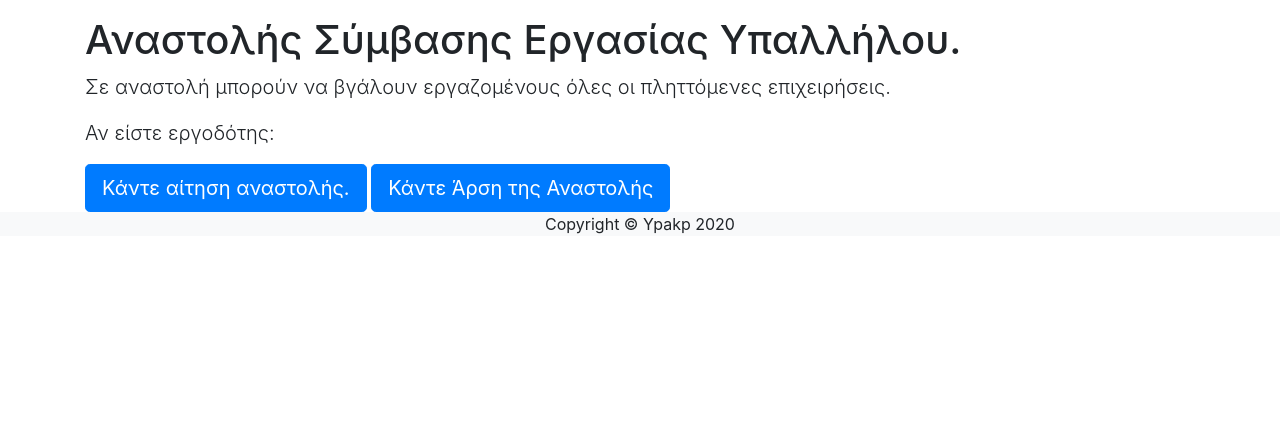
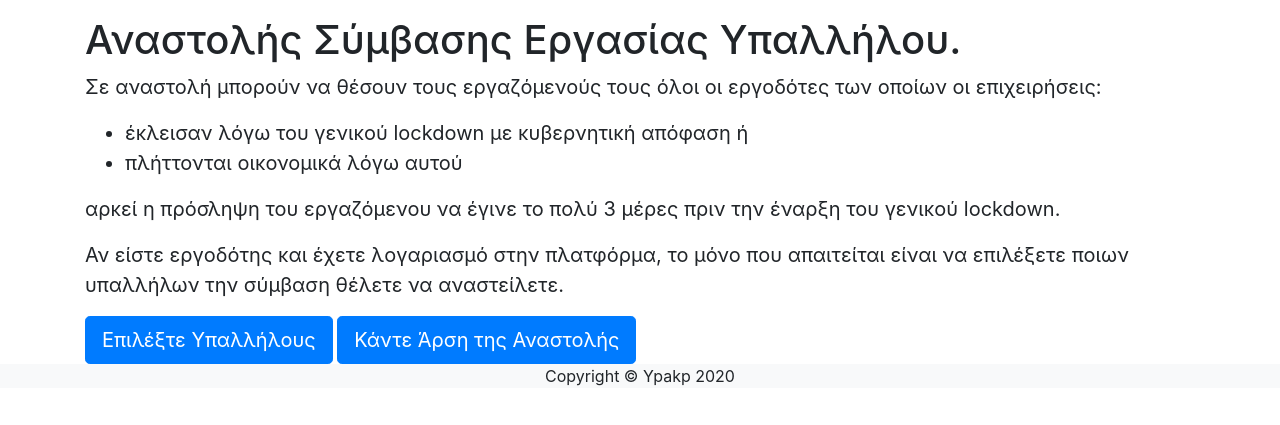
Before and after one commit to ks46/Human-Computer-Interaction, a PHP site: page /anastoli-info.php in a window 1280 px wide. Shown: the part 128-553 px from the top of the page. Run offline with PHP 8.4, Linux system fonts and the light colour scheme.

Commit message:
Added whatever info I could find for suspension of someone's work status.
Fixed name of buttons directing to special work status interface and special work status annulment interface.

```diff
--- a/startbootstrap-modern-business-gh-pages/covid19/anastoli-info.php
+++ b/startbootstrap-modern-business-gh-pages/covid19/anastoli-info.php
@@ -25,9 +25,18 @@ require_once "../top.php";
 
     <h1>Αναστολής Σύμβασης Εργασίας Υπαλλήλου.</h1>
     <section>
-      <p class="lead">Σε αναστολή μπορούν να βγάλουν εργαζομένους όλες οι πληττόμενες επιχειρήσεις.</p>
-      <p class="lead">Αν είστε εργοδότης:</p>
-      <a class="btn btn-primary btn-lg" href="aitiseis-intermediate.php" role="button">Κάντε αίτηση αναστολής.</a>
+      <div style="font-size: 20px;">
+      <p >Σε αναστολή μπορούν να θέσουν τους εργαζόμενούς τους όλοι οι εργοδότες των οποίων οι επιχειρήσεις:</p>
+        <ul>
+          <li>έκλεισαν λόγω του γενικού lockdown με κυβερνητική απόφαση ή </li>
+          <li>πλήττονται οικονομικά λόγω αυτού </li>
+        </ul>
+      <p>αρκεί η πρόσληψη του εργαζόμενου να έγινε το πολύ 3 μέρες πριν την έναρξη του γενικού lockdown.</p>
+      <p>Αν είστε εργοδότης και έχετε λογαριασμό στην πλατφόρμα,
+      το μόνο που απαιτείται είναι να επιλέξετε ποιων υπαλλήλων την σύμβαση θέλετε να αναστείλετε.
+      </p>
+      </div>
+      <a class="btn btn-primary btn-lg" href="aitiseis-intermediate.php" role="button">Επιλέξτε Υπαλλήλους</a>
       <a class="btn btn-primary btn-lg" href="arsi-anastolis-ergasias.php" role="button">Κάντε Άρση της Αναστολής</a>
     </section>
   </div>
```
Also changed, not shown: startbootstrap-modern-business-gh-pages/covid19/tilergasia-info.php (+5 -3 lines).
